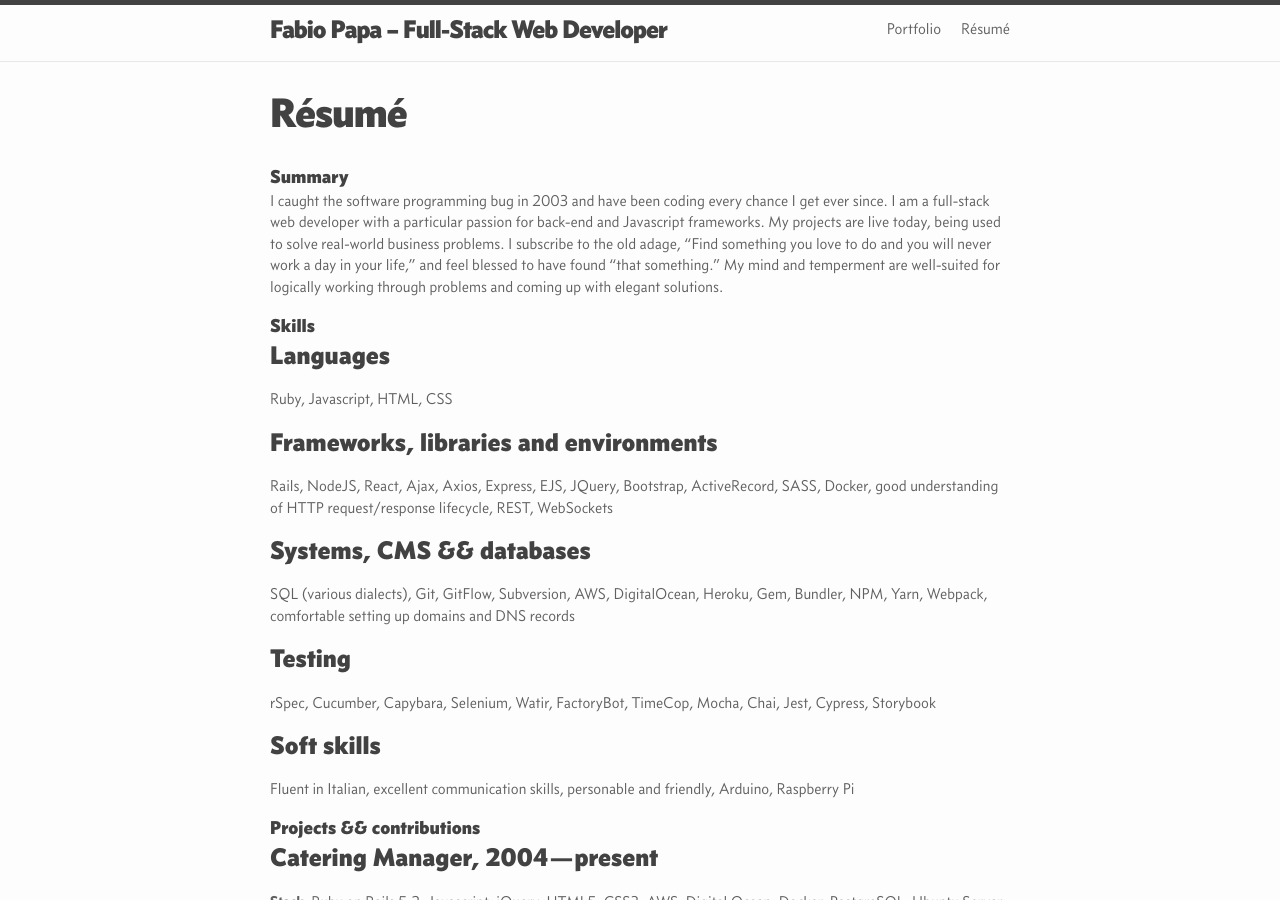
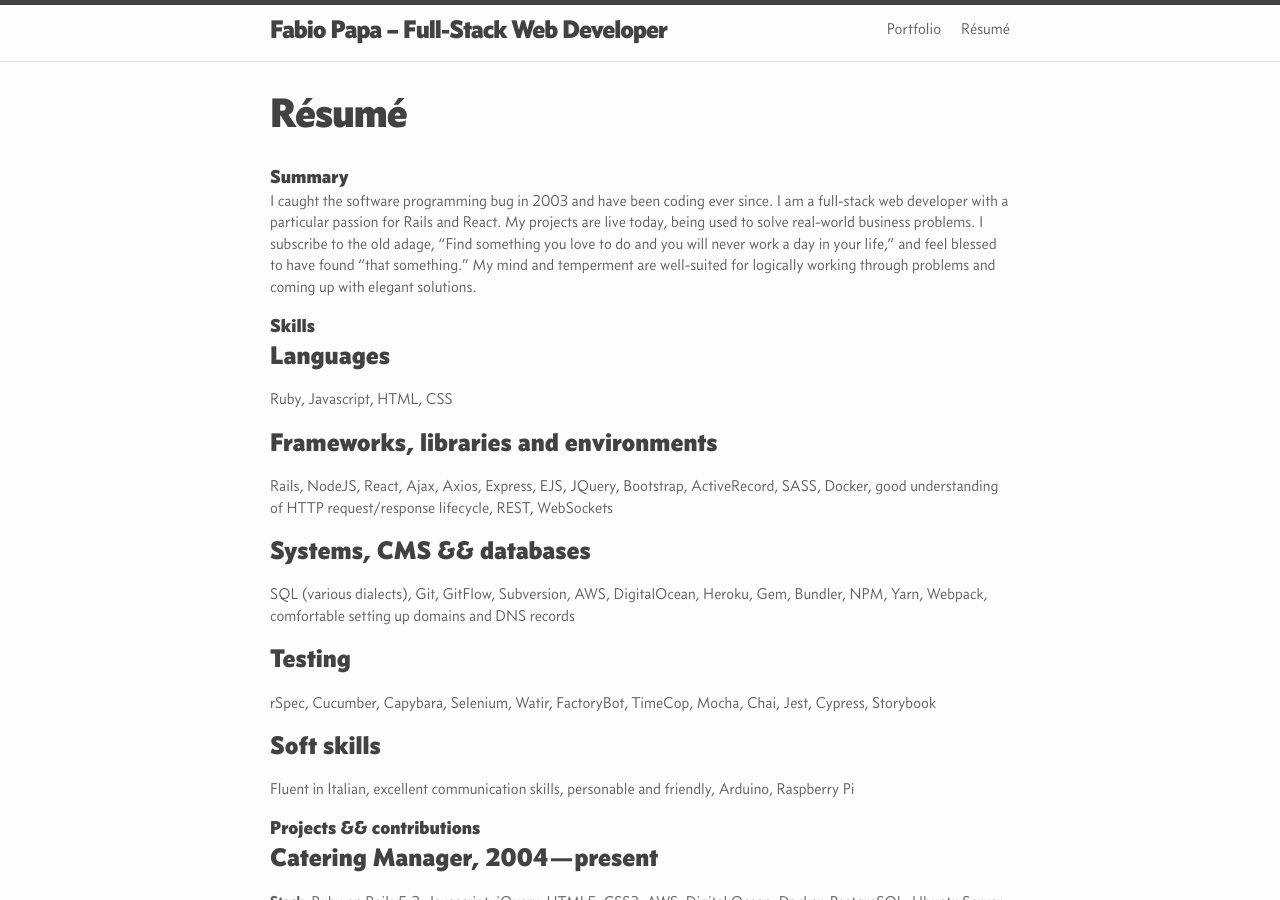
Before and after one commit to fapapa/fapapa.github.io, a Jekyll site: the page built from resume.md, in a window 1280 px wide and 900 px high. Built offline with Jekyll 4.4.1, drawn with Linux system fonts in a browser that asks for light colours.

Commit message:
Change wording of summary paragraph

```diff
--- a/resume.md
+++ b/resume.md
@@ -7,13 +7,13 @@ id: resume
 
 ## Summary
 
-I caught the software programming bug in 2003 and have been coding every chance
-I get ever since. I am a full-stack web developer with a particular passion for
-back-end and Javascript frameworks. My projects are live today, being used to
-solve real-world business problems. I subscribe to the old adage, "Find
-something you love to do and you will never work a day in your life," and feel
-blessed to have found "that something." My mind and temperment are well-suited
-for logically working through problems and coming up with elegant solutions.
+I caught the software programming bug in 2003 and have been coding ever since. I
+am a full-stack web developer with a particular passion for Rails and React. My
+projects are live today, being used to solve real-world business problems. I
+subscribe to the old adage, "Find something you love to do and you will never
+work a day in your life," and feel blessed to have found "that something." My
+mind and temperment are well-suited for logically working through problems and
+coming up with elegant solutions.
 
 ## Skills
 
```
